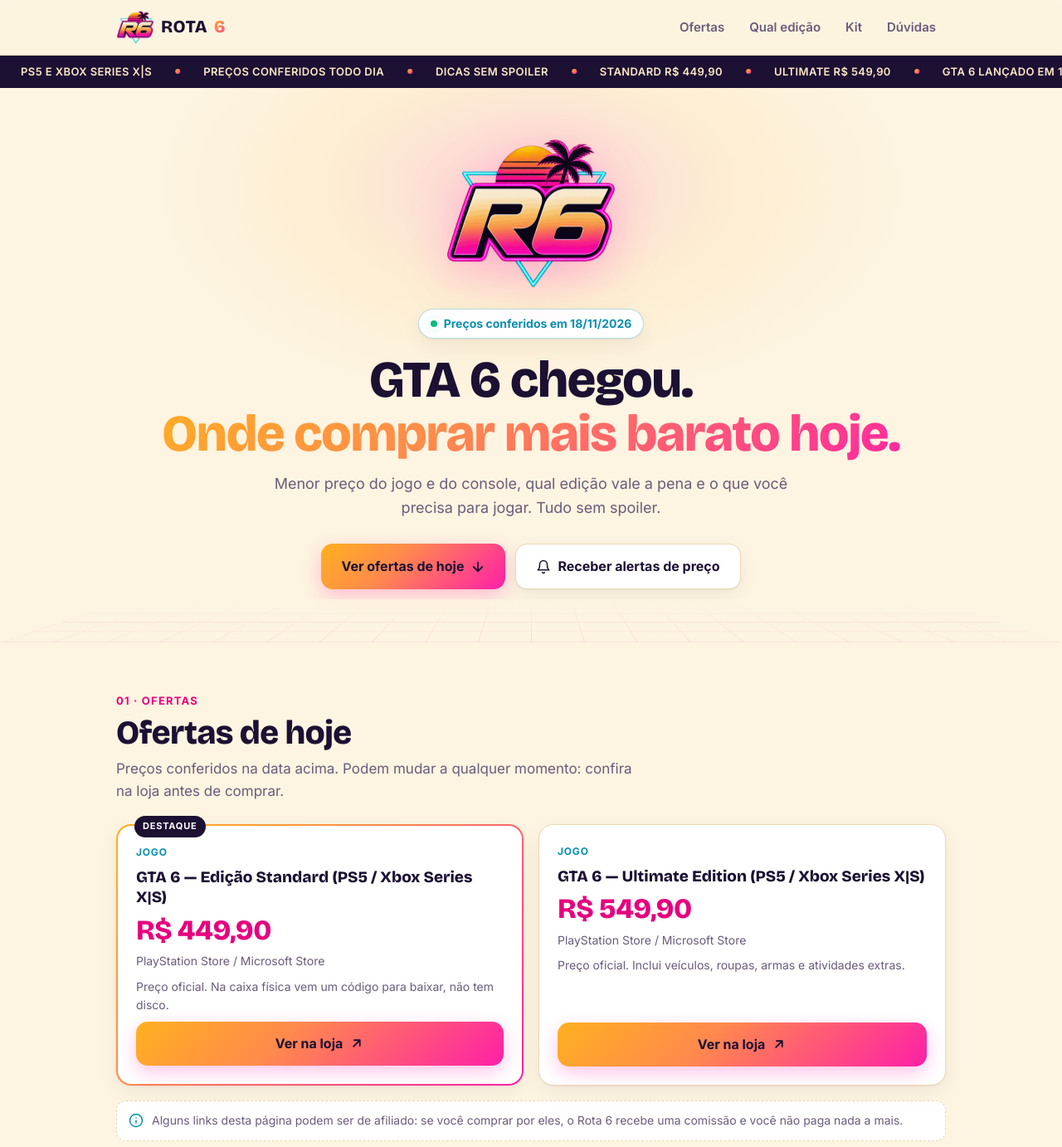
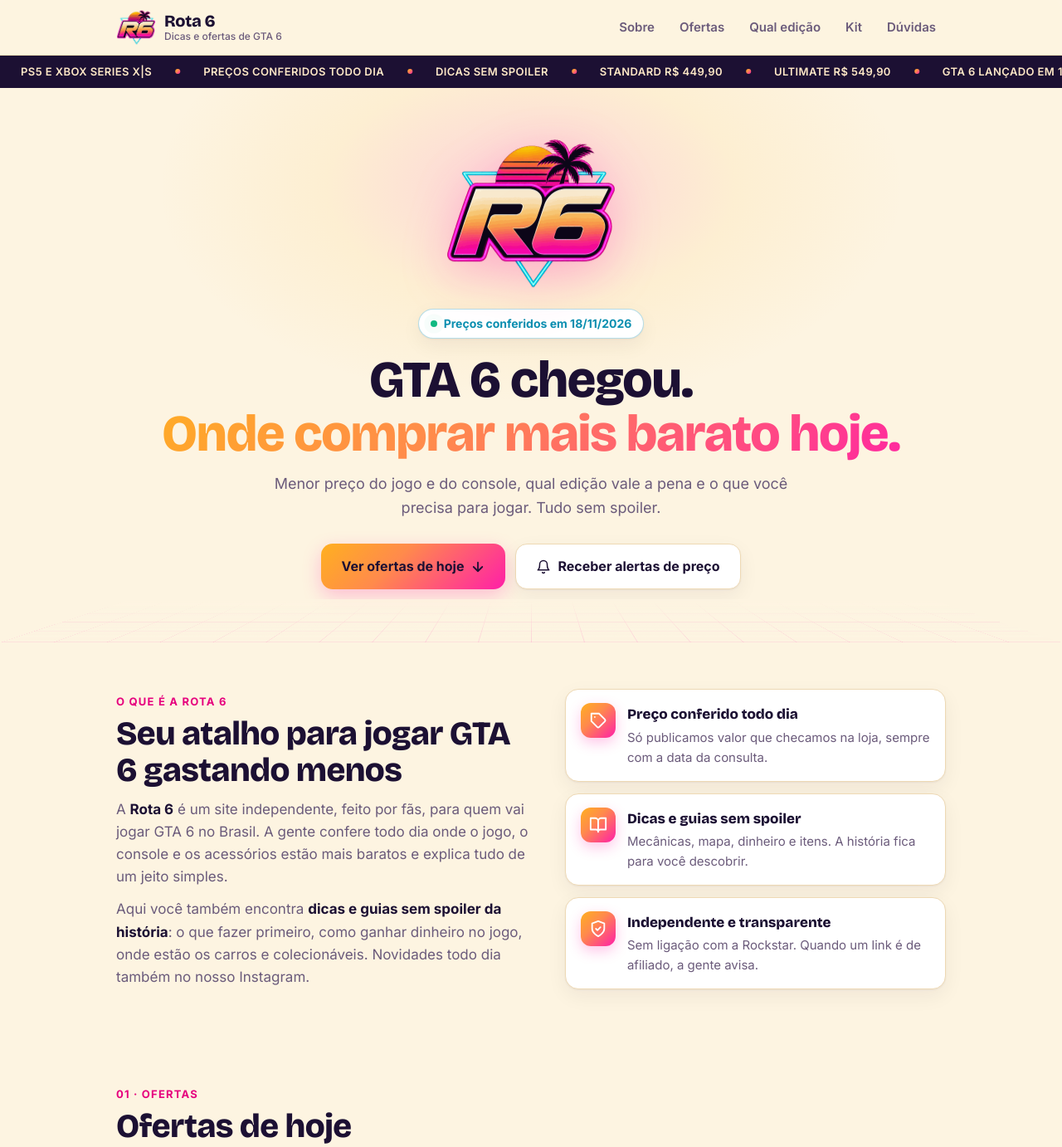
Before and after one commit to NaraAbrue/rota6-site, a plain HTML site: page index.html in a window 1280 px wide. Shown: the top 1382 px of the page at 83% size. Drawn offline with nearby package versions, Linux system fonts and the light colour scheme.

Commit message:
Novo nome no topo e seção Sobre explicando o site
Co-Authored-By: Claude Opus 5.5 <noreply@anthropic.com>
Claude-Session: https://claude.ai/code/session_01LiYNVe7Szi1RpAXLF1dNus

```diff
--- a/index.html
+++ b/index.html
@@ -35,9 +35,11 @@
   /* Header */
   header{position:sticky;top:0;z-index:10;background:rgba(253,244,225,.86);backdrop-filter:saturate(1.4) blur(10px);border-bottom:1px solid var(--line)}
   header .wrap{display:flex;align-items:center;justify-content:space-between;height:66px}
-  .brand{display:flex;align-items:center;gap:8px;text-decoration:none;color:var(--ink);font-weight:800;letter-spacing:.3px;font-size:21px}
-  .brand img{width:46px;height:46px;object-fit:contain}
-  .brand b{background:var(--grad);-webkit-background-clip:text;background-clip:text;color:transparent}
+  .brand{display:flex;align-items:center;gap:10px;text-decoration:none;color:var(--ink)}
+  .brand img{width:48px;height:48px;object-fit:contain}
+  .brand-text{display:flex;flex-direction:column;line-height:1.05}
+  .brand-name{font-family:var(--head);font-weight:800;font-size:20px;letter-spacing:-.3px}
+  .brand-tag{font-family:var(--body);font-size:12px;font-weight:500;color:var(--muted);margin-top:2px}
   nav{display:flex;gap:6px}
   nav a{color:var(--muted);text-decoration:none;font-size:15px;font-weight:600;padding:8px 12px;border-radius:10px;transition:background .2s,color .2s}
   nav a:hover{color:var(--ink);background:var(--bg2)}
@@ -74,11 +76,23 @@
     transform:perspective(300px) rotateX(55deg);transform-origin:bottom;pointer-events:none;opacity:.8}
 
   /* Sections */
-  section{padding:56px 0}
+  section{padding:56px 0;scroll-margin-top:70px}
   .eyebrow{display:inline-block;font-size:13px;font-weight:700;letter-spacing:1.2px;text-transform:uppercase;color:var(--pink);margin-bottom:6px}
   h2{font-size:clamp(28px,3.8vw,40px);line-height:1.1;font-weight:800;letter-spacing:-.6px}
   .sub{color:var(--muted);margin-top:8px;max-width:640px}
   .grid{display:grid;gap:18px;grid-template-columns:repeat(auto-fit,minmax(260px,1fr));margin-top:26px}
+
+  /* Sobre */
+  .about{display:grid;grid-template-columns:1.1fr 1fr;gap:36px;align-items:center}
+  .about-text p{color:var(--muted);margin-top:12px}
+  .about-text p strong{color:var(--ink)}
+  .pillars{display:grid;gap:14px}
+  .pillar{display:flex;gap:14px;align-items:flex-start;background:var(--card);border:1px solid var(--line);border-radius:16px;padding:16px 18px;box-shadow:var(--shadow)}
+  .pillar .icon{flex:none;margin:0;width:42px;height:42px;border-radius:12px}
+  .pillar .icon svg{width:22px;height:22px}
+  .pillar h3{font-size:17px;font-weight:800}
+  .pillar p{color:var(--muted);font-size:15px;margin-top:2px}
+  @media (max-width:800px){.about{grid-template-columns:1fr;gap:22px}}
 
   /* Cards */
   .card{position:relative;background:var(--card);border:1px solid var(--line);border-radius:var(--r);padding:22px;display:flex;flex-direction:column;gap:8px;box-shadow:var(--shadow);transition:transform .2s,box-shadow .2s}
@@ -131,6 +145,7 @@
   footer{background:var(--ink);color:#BFB3D6;padding:44px 0 36px;font-size:13px;margin-top:40px}
   .foot{display:flex;justify-content:space-between;gap:24px;flex-wrap:wrap;align-items:center;padding-bottom:22px;border-bottom:1px solid rgba(255,255,255,.1);margin-bottom:22px}
   .foot .brand{color:#fff}
+  .foot .brand-tag{color:#BFB3D6}
   .foot nav a{color:#D9CBEA}
   .foot nav a:hover{background:rgba(255,255,255,.08);color:#fff}
   footer p+p{margin-top:8px}
@@ -155,8 +170,9 @@
 <body>
 <header>
   <div class="wrap">
-    <a class="brand" href="#"><img src="assets/logo-r6-v2.png" alt="Logo Rota 6">ROTA <b>6</b></a>
+    <a class="brand" href="#"><img src="assets/logo-r6-v2.png" alt="Logo Rota 6"><span class="brand-text"><span class="brand-name">Rota 6</span><span class="brand-tag">Dicas e ofertas de GTA 6</span></span></a>
     <nav>
+      <a href="#sobre">Sobre</a>
       <a href="#ofertas">Ofertas</a>
       <a href="#edicoes">Qual edição</a>
       <a href="#kit">Kit</a>
@@ -189,6 +205,25 @@
     </div>
     <div class="grid-floor"></div>
   </div>
+
+  <section id="sobre">
+    <div class="wrap reveal about">
+      <div class="about-text">
+        <span class="eyebrow">O que é a Rota 6</span>
+        <h2>Seu atalho para jogar GTA 6 gastando menos</h2>
+        <p>A <strong>Rota 6</strong> é um site independente, feito por fãs, para quem vai jogar GTA 6 no Brasil. A gente confere todo dia onde o jogo, o console e os acessórios estão mais baratos e explica tudo de um jeito simples.</p>
+        <p>Aqui você também encontra <strong>dicas e guias sem spoiler da história</strong>: o que fazer primeiro, como ganhar dinheiro no jogo, onde estão os carros e colecionáveis. Novidades todo dia também no nosso Instagram.</p>
+      </div>
+      <div class="pillars">
+        <div class="pillar"><div class="icon"><svg viewBox="0 0 24 24" fill="none" stroke="currentColor" stroke-width="2" stroke-linecap="round" stroke-linejoin="round"><path d="M20.6 13.4 13.4 20.6a2 2 0 0 1-2.8 0L3 13V3h10l7.6 7.6a2 2 0 0 1 0 2.8Z"/><path d="M7.5 7.5h.01"/></svg></div>
+          <div><h3>Preço conferido todo dia</h3><p>Só publicamos valor que checamos na loja, sempre com a data da consulta.</p></div></div>
+        <div class="pillar"><div class="icon"><svg viewBox="0 0 24 24" fill="none" stroke="currentColor" stroke-width="2" stroke-linecap="round" stroke-linejoin="round"><path d="M2 3h6a4 4 0 0 1 4 4v14a3 3 0 0 0-3-3H2z"/><path d="M22 3h-6a4 4 0 0 0-4 4v14a3 3 0 0 1 3-3h7z"/></svg></div>
+          <div><h3>Dicas e guias sem spoiler</h3><p>Mecânicas, mapa, dinheiro e itens. A história fica para você descobrir.</p></div></div>
+        <div class="pillar"><div class="icon"><svg viewBox="0 0 24 24" fill="none" stroke="currentColor" stroke-width="2" stroke-linecap="round" stroke-linejoin="round"><path d="M12 22s8-4 8-10V5l-8-3-8 3v7c0 6 8 10 8 10z"/><path d="m9 12 2 2 4-4"/></svg></div>
+          <div><h3>Independente e transparente</h3><p>Sem ligação com a Rockstar. Quando um link é de afiliado, a gente avisa.</p></div></div>
+      </div>
+    </div>
+  </section>
 
   <section id="ofertas">
     <div class="wrap reveal">
@@ -273,8 +308,9 @@
 <footer>
   <div class="wrap">
     <div class="foot">
-      <a class="brand" href="#"><img src="assets/logo-r6-v2.png" alt="Logo Rota 6">ROTA <b>6</b></a>
+      <a class="brand" href="#"><img src="assets/logo-r6-v2.png" alt="Logo Rota 6"><span class="brand-text"><span class="brand-name">Rota 6</span><span class="brand-tag">Dicas e ofertas de GTA 6</span></span></a>
       <nav>
+        <a href="#sobre">Sobre</a>
         <a href="#ofertas">Ofertas</a>
         <a href="#edicoes">Qual edição</a>
         <a href="#kit">Kit</a>
```
